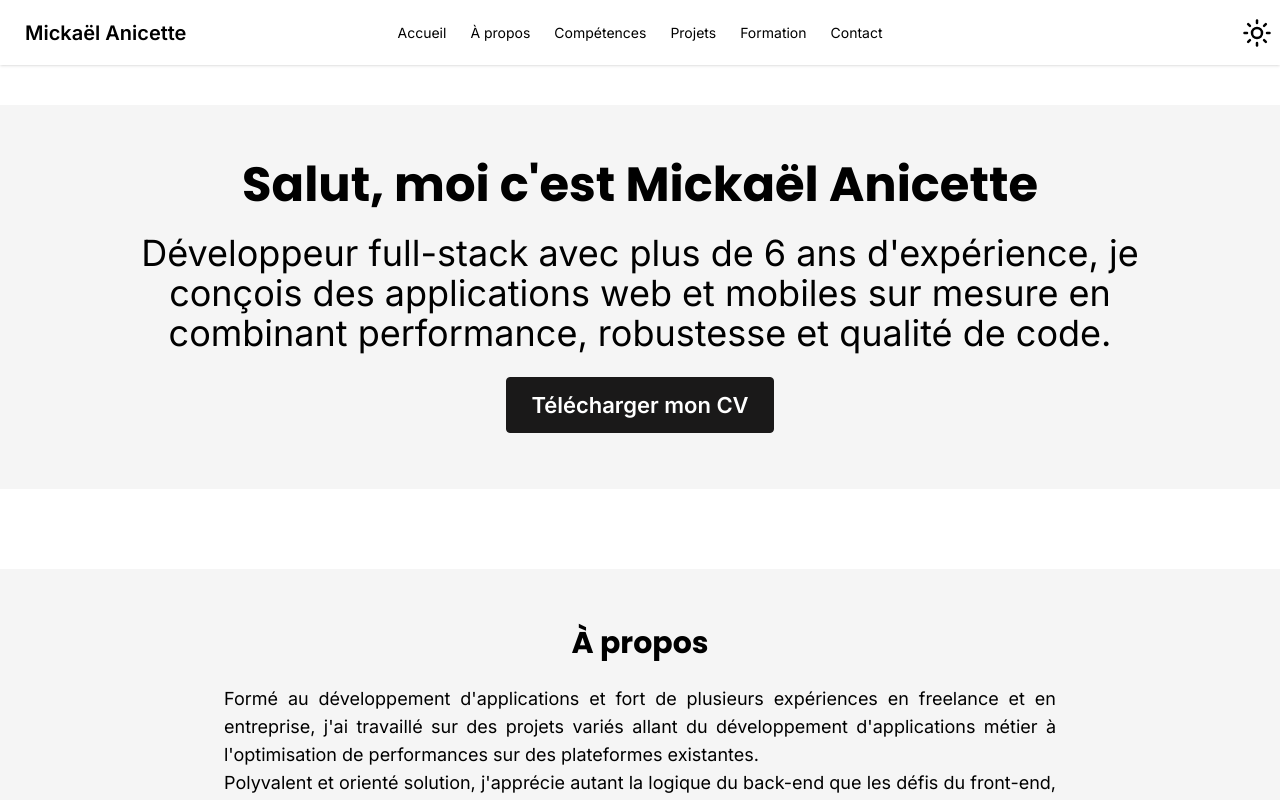
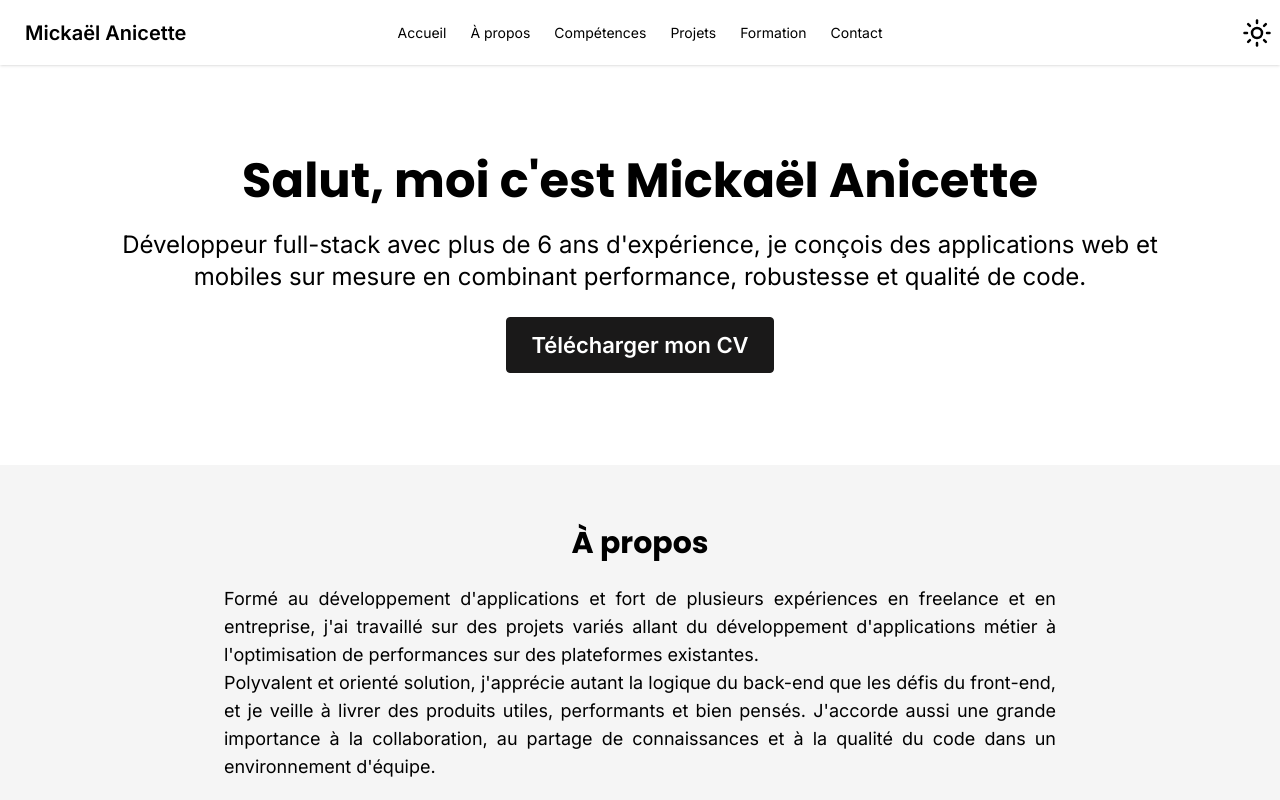
Before and after one commit to mcmikashi/mcmikashi.github.io, a SvelteKit app: page / in a window 1280 px wide. Shown: the top 800 px of the page. Built offline with nearby package versions, Linux system fonts and the light colour scheme.

Commit message:
Improve design

```diff
--- a/src/lib/components/common/Hero.svelte
+++ b/src/lib/components/common/Hero.svelte
@@ -4,11 +4,11 @@
 
 </script>
 
-<section class="hero bg-base-200" id="hero">
+<section class="hero" id="hero">
 	<div class="hero-content text-center">
 		<div class="max-w-5/6">
 			<h1 class="text-5xl font-extrabold">Salut, moi c'est Mickaël Anicette</h1>
-			<p class="py-6 text-4xl">
+			<p class="py-6 text-2xl">
 				Développeur full-stack avec plus de 6 ans d'expérience, je conçois des applications web et
 				mobiles sur mesure en combinant performance, robustesse et qualité de code.
 			</p>
--- a/src/routes/+layout.svelte
+++ b/src/routes/+layout.svelte
@@ -18,6 +18,7 @@
 <style lang="postcss">
   @reference "tailwindcss";
   :global(section) {
-    @apply py-10 my-10;
+    @apply my-auto;
+	min-height: 50vh;
   }
 </style>
```
